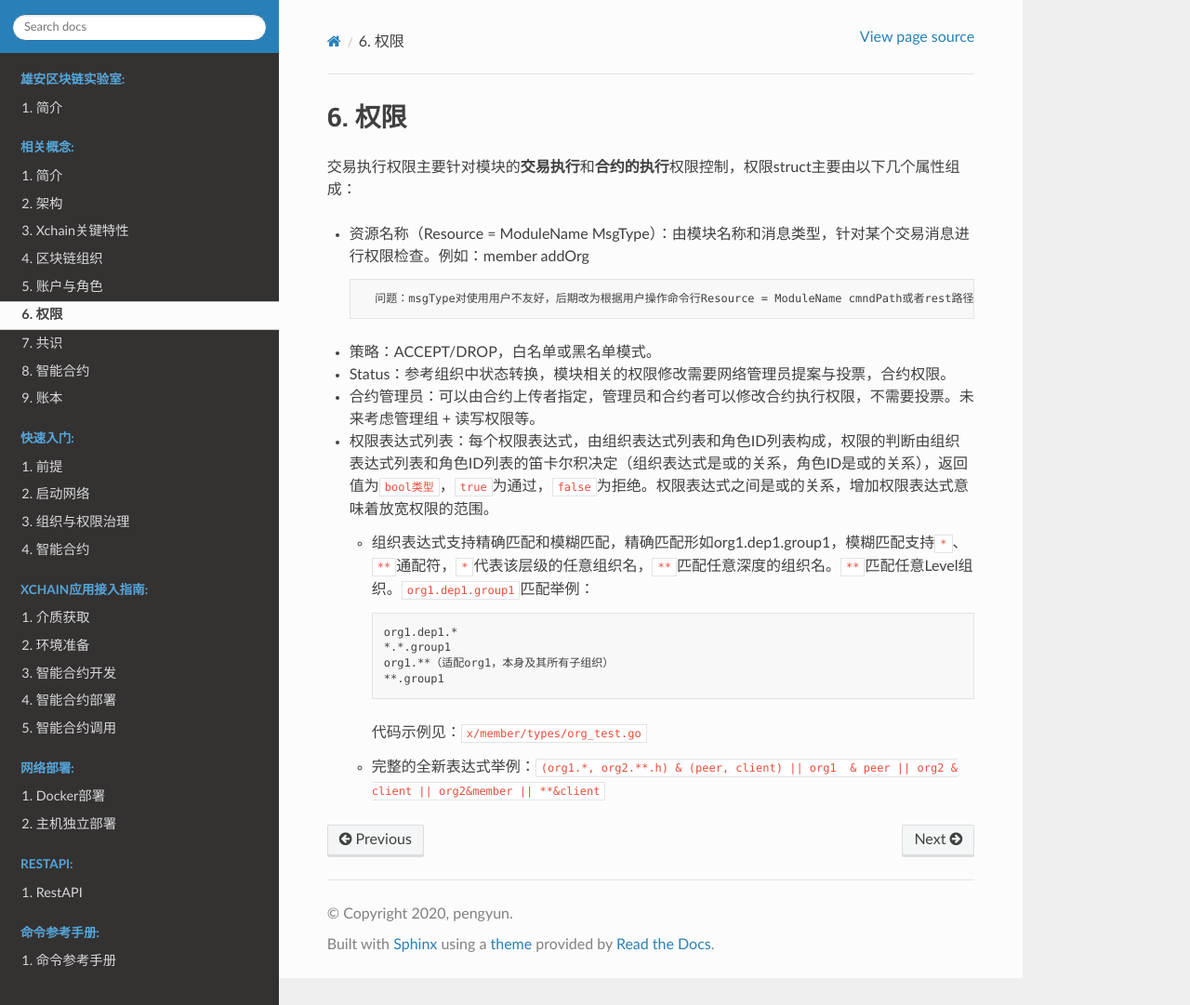
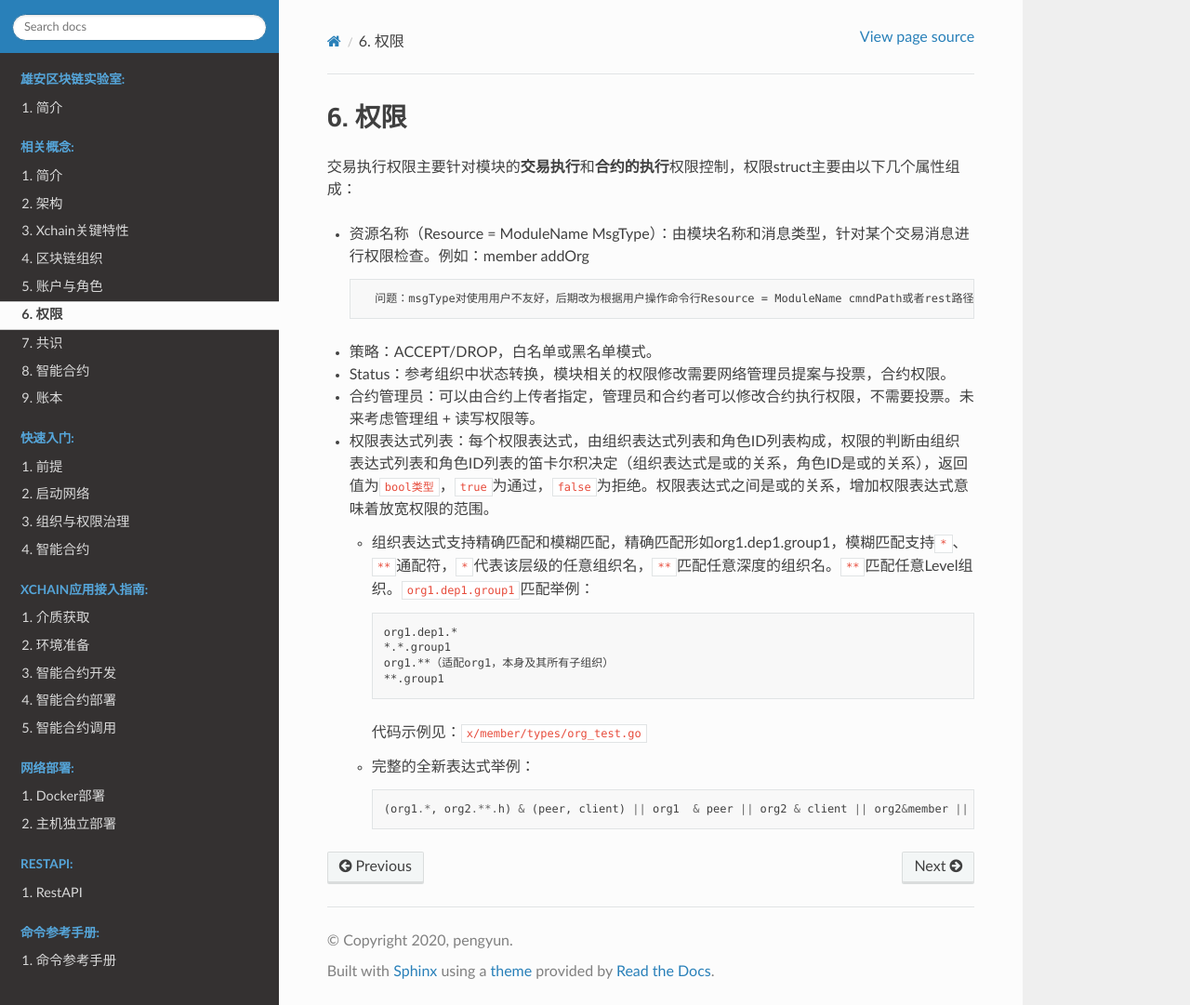
Before and after one commit to XAbaiyangdian/xchaindoc, a Sphinx documentation site: the page built from source/introduction/permission.md, in a window 1280 px wide and 1081 px high. Shown: the whole window at 93% size. Built offline with Sphinx 7.4.7 and the Read the Docs theme 2.0.0, drawn with Linux system fonts in a browser that asks for light colours.

Commit message:
Update permission.md

````diff
--- a/source/introduction/permission.md
+++ b/source/introduction/permission.md
@@ -25,4 +25,8 @@
 
     代码示例见：`x/member/types/org_test.go`
 
-  - 完整的全新表达式举例：`(org1.*, org2.**.h) & (peer, client) || org1  & peer || org2 & client || org2&member || **&client`
+  - 完整的全新表达式举例：
+
+    ```
+    (org1.*, org2.**.h) & (peer, client) || org1  & peer || org2 & client || org2&member || **&client
+    ```
````
